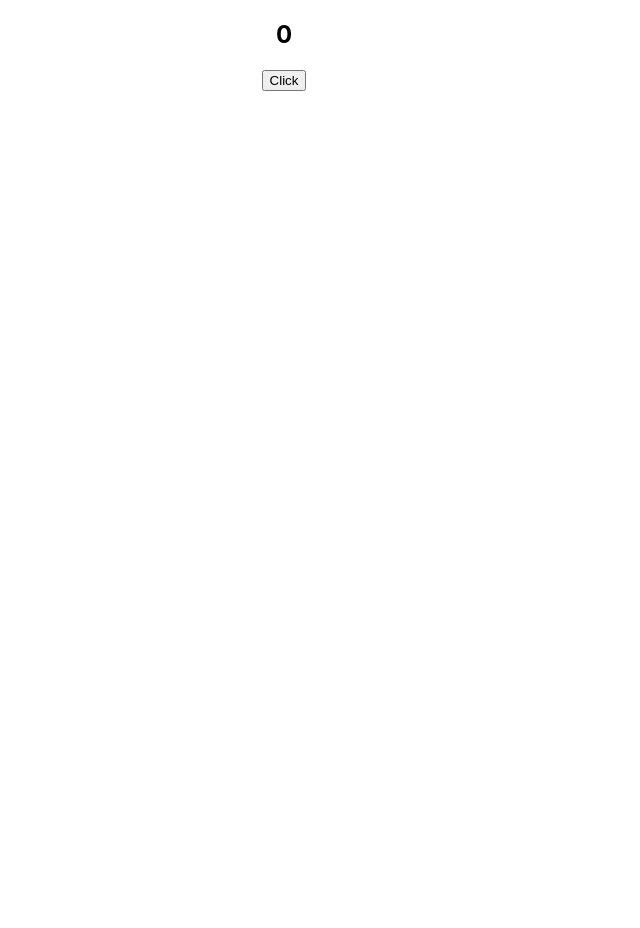
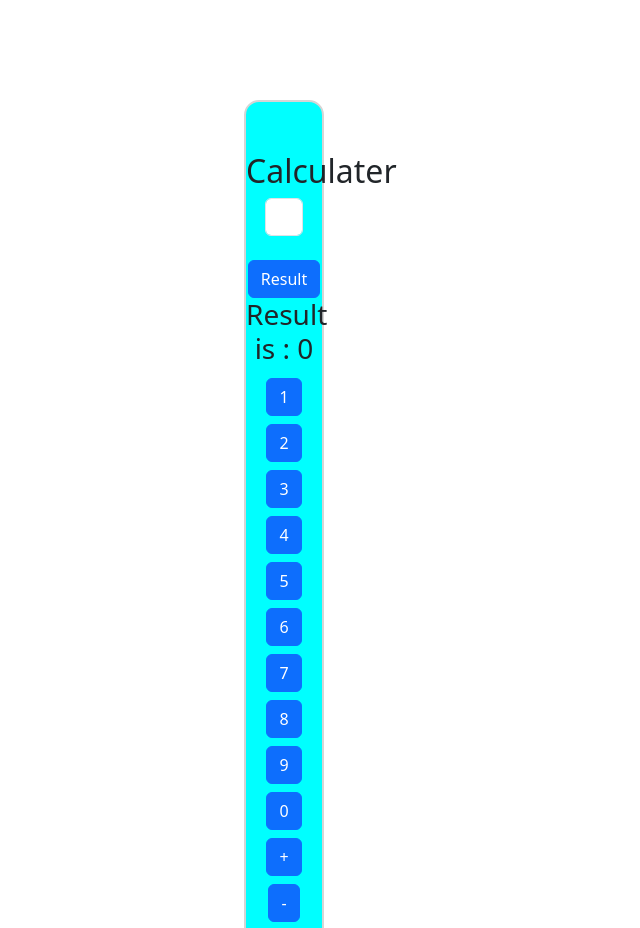
Before and after one commit to naveennagam6015/React-poc, a React (Create React App) app: page /LoginPage/login in a window 1280 px wide. Shown: the top 928 px of the page, without its empty margins (356-996 px from the left). Before the commit the page ends 800 px from the top, so only its background shows below. Built offline with nearby package versions, Linux system fonts and the light colour scheme.

Commit message:
calculater done

```diff
--- a/package.json
+++ b/package.json
@@ -6,7 +6,7 @@
     "@testing-library/jest-dom": "^5.16.5",
     "@testing-library/react": "^13.4.0",
     "@testing-library/user-event": "^13.5.0",
-    "bootstrap": "^5.3.0",
+    "bootstrap": "^5.3.1",
     "bootstrap-icons": "^1.10.3",
     "components": "^0.1.0",
     "react": "^18.2.0",
--- a/src/Functions/Function.css
+++ /dev/null
@@ -1,3 +0,0 @@
-.required{
-    color: red;
-}
--- /dev/null
+++ b/src/LoginPage/Calculater.css
@@ -0,0 +1,13 @@
+.calculater {
+    border: 2px solid rgb(213, 213, 213);
+    padding: 50px 0;
+    border-radius: 30px;
+
+    background-color: aqua;
+    border-radius: 15px;
+}
+
+.cntr {
+    margin: 100px 600px;
+
+}
--- /dev/null
+++ b/src/LoginPage/Calculater.js
@@ -0,0 +1,36 @@
+import React, { useState } from 'react'
+import "./Calculater.css"
+import 'bootstrap/dist/css/bootstrap.min.css';
+function Calculater() {
+    const [calculater, setCalculater] = useState("");
+    const [result, setResult] = useState(0);
+    const onChange = e => {
+        setCalculater(e.target.value)
+    }
+    return (
+        <center className='cntr'>
+            <div className='calculater'>
+                <h2>Calculater</h2>
+                <input type="text" className="form-control w-50" value={calculater} onChange={onChange} /> <br />
+                <button className='btn btn-primary' type='submit' onClick={() => setResult(eval(calculater))}>Result</button><br />
+                <h3>Result is : {result}</h3>
+                <button className='btn btn-primary m-1' onClick={() => setCalculater(calculater + "1")}>1</button>
+                <button className='btn btn-primary m-1' onClick={() => setCalculater(calculater + "2")}>2</button>
+                <button className='btn btn-primary m-1' onClick={() => setCalculater(calculater + "3")}>3</button>
+                <button className='btn btn-primary m-1' onClick={() => setCalculater(calculater + "4")}>4</button>
+                <button className='btn btn-primary m-1' onClick={() => setCalculater(calculater + "5")}>5</button> <br />
+                <button className='btn btn-primary m-1' onClick={() => setCalculater(calculater + "6")}>6</button>
+                <button className='btn btn-primary m-1' onClick={() => setCalculater(calculater + "7")}>7</button>
+                <button className='btn btn-primary m-1' onClick={() => setCalculater(calculater + "8")}>8</button>
+                <button className='btn btn-primary m-1' onClick={() => setCalculater(calculater + "9")}>9</button>
+                <button className='btn btn-primary m-1' onClick={() => setCalculater(calculater + "0")}>0</button> <br />
+                <button className='btn btn-primary m-1' onClick={() => setCalculater(calculater + "+")}>+</button>
+                <button className='btn btn-primary m-1' onClick={() => setCalculater(calculater + "-")}>-</button>
+                <button className='btn btn-primary m-1' onClick={() => setCalculater(calculater + "*")}>*</button>
+                <button className='btn btn-primary m-1' onClick={() => setCalculater(calculater + "%")}>%</button>
+                <button className='btn btn-primary m-1' onClick={() => setCalculater("")}>C</button>
+            </div>
+        </center>
+    )
+}
+export default Calculater
--- a/src/index.js
+++ b/src/index.js
@@ -1,10 +1,10 @@
 import React from 'react';
 import ReactDOM from 'react-dom/client';
 import './index.css';
-import UseEffect from './Hooks/UseEffect';
+import Calculater from './LoginPage/Calculater';
 const root = ReactDOM.createRoot(document.getElementById('root'));
 root.render(
   <React.StrictMode>
-    <UseEffect/>
+    <Calculater/>
   </React.StrictMode>
 );
```
Also changed, not shown: src/Advanced/FormValidation.js (+10 -10 lines), src/Event Handlers/OnSubmit.js (added, +28 -0 lines), src/Functions/Filter.js (added, +22 -0 lines), src/Functions/Function.js (+17 -19 lines), src/Functions/UseMap.js (added, +55 -0 lines), src/LoginPage/login.js (+30 -15 lines), 1 other file (tests, documents, lock files or other folders).
